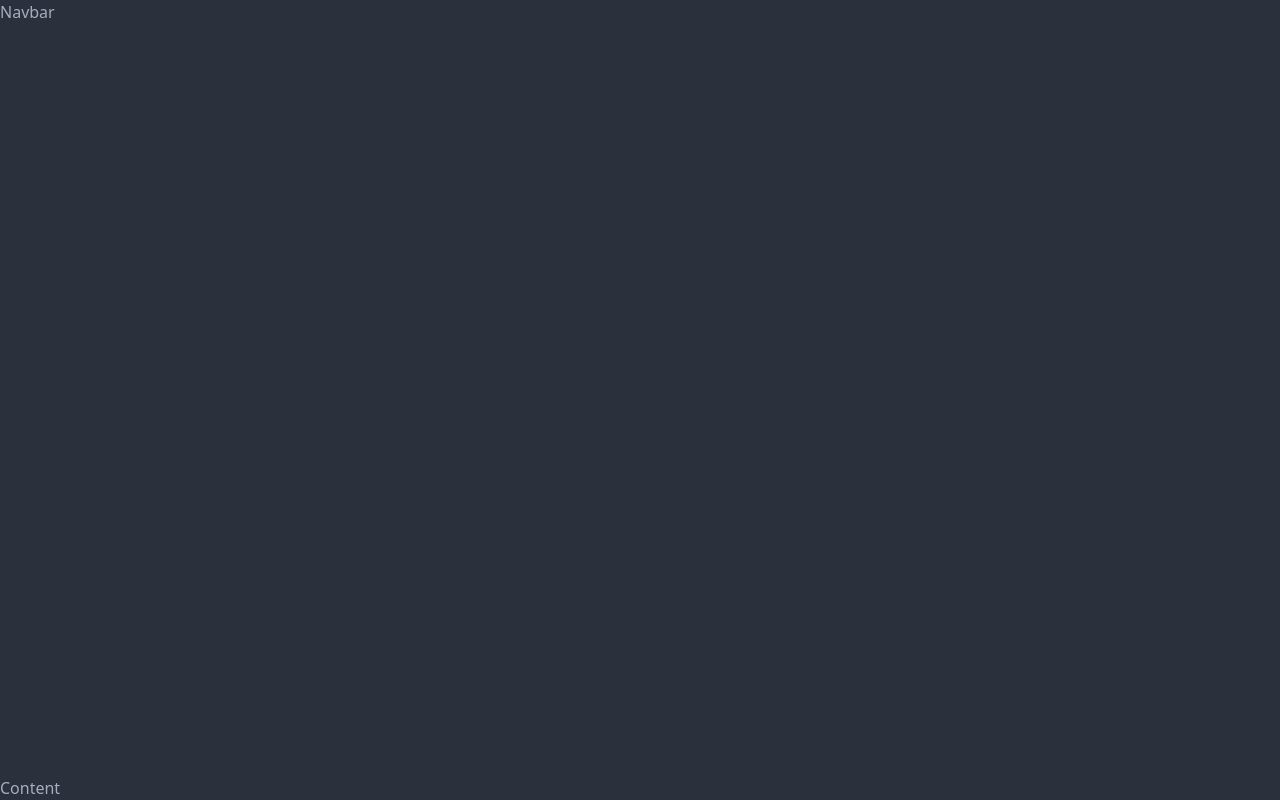
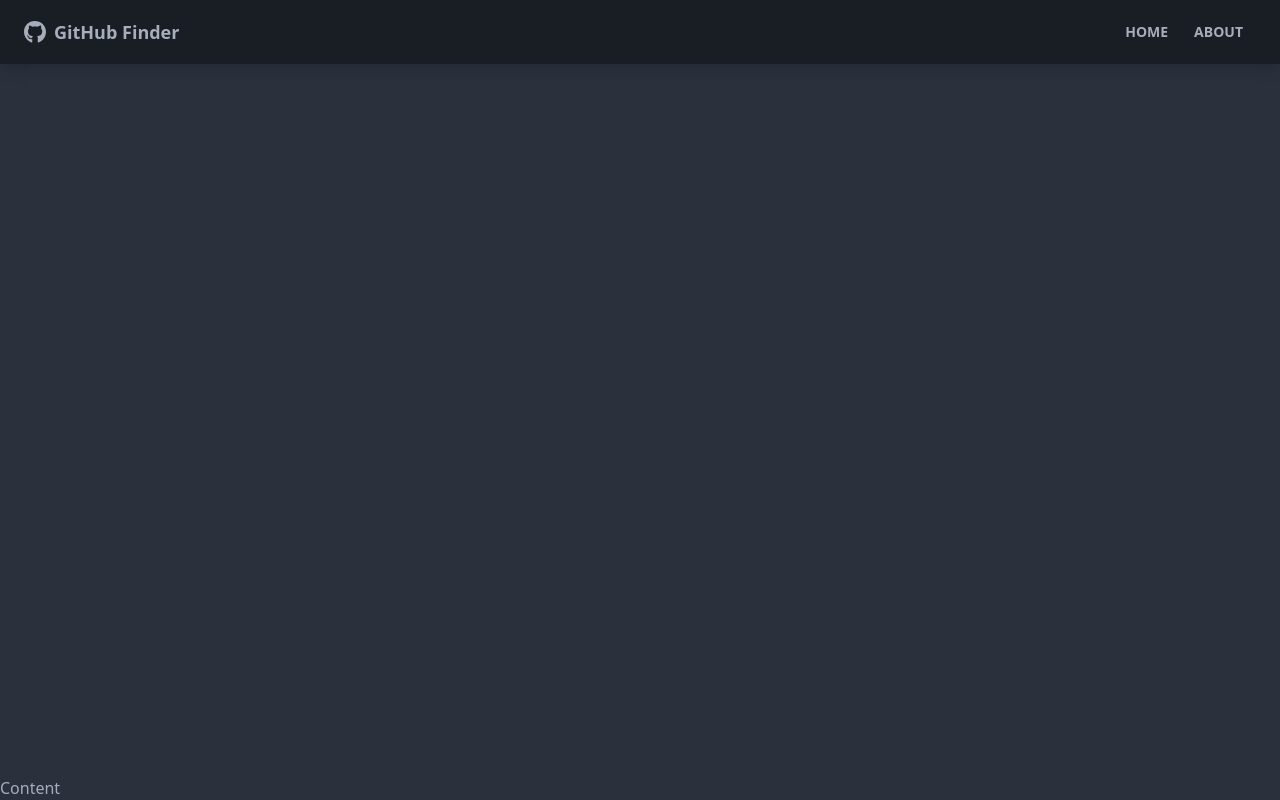
Before and after one commit to tirsop/GitHub-finder, a React (Create React App) app: page / in a window 1280 px wide. Built offline with nearby package versions, Linux system fonts and the light colour scheme; the HTML template or start-up script is replaced by a standard one.

Commit message:
modify navbar content and style

```diff
--- a/src/components/layouts/Navbar.jsx
+++ b/src/components/layouts/Navbar.jsx
@@ -1,6 +1,36 @@
+import { FaGithub } from 'react-icons/fa'
+import { Link } from 'react-router-dom'
+import PropTypes from 'prop-types'
 
-export default function Navbar() {
+
+export default function Navbar({ title }) {
   return (
-    <div>Navbar</div>
-  );
+    <nav className="navbar mb-12 shadow-lg bg-neutral text-neutral-content">
+      <div className="container mx-auto">
+        <div className="flex-none px-2 mx-2">
+          <FaGithub className='inline pr-2 text-3xl' />
+          <Link to='/' className='text-lg font-bold align-middle'>
+            {title}
+          </Link>
+        </div>
+        <div className="flex-1 px-2 mx-2">
+          <div className="flex justify-end">
+            <Link to='/' className='btn btn-ghost btn-sm rounded-btn'>
+              Home
+            </Link>
+            <Link to='/about' className='btn btn-ghost btn-sm rounded-btn'>
+              About
+            </Link>
+          </div>
+        </div>
+      </div>
+    </nav>
+  )
 }
+
+Navbar.defaultProps = {
+  title: 'GitHub Finder',
+}
+Navbar.propTypes = {
+  title: PropTypes.string,
+}
```
